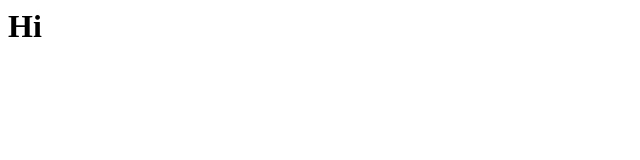
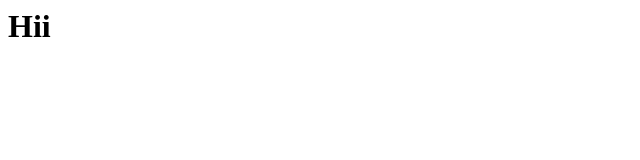
Before and after one commit to sithiAslinah/hello-world, a plain HTML site: page index.html in a window 1280 px wide. Shown: the full height of the page, 0-640 px from the left. Drawn offline with Linux system fonts and the light colour scheme.

Commit message:
Update index.html

```diff
--- a/index.html
+++ b/index.html
@@ -1 +1 @@
-<h1>Hi</h1>
+<h1>Hii</h1>
```
